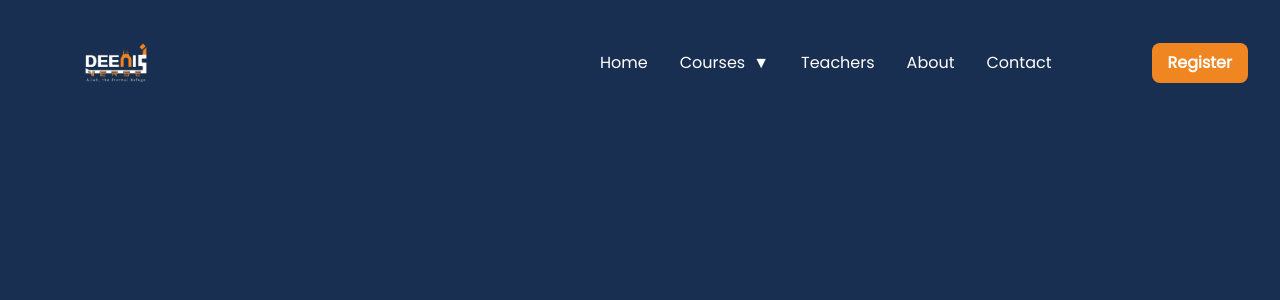
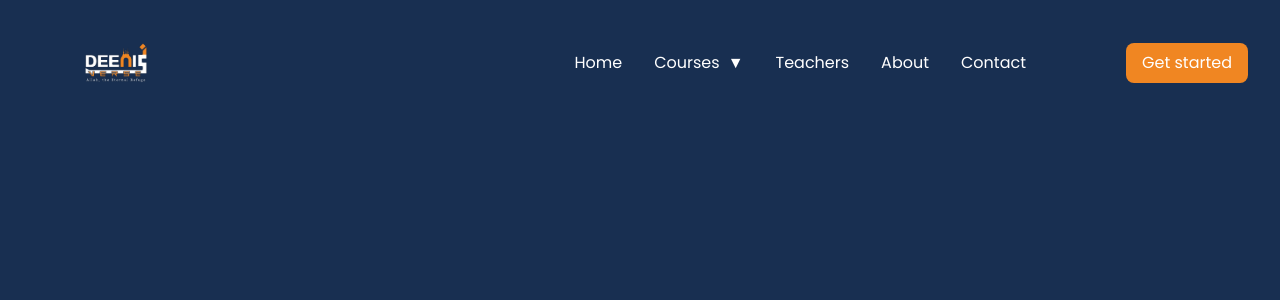
Before and after one commit to HibouDevv/deeniverse, a React (Vite) app: page / in a window 1280 px wide. Shown: the top 300 px of the page. Built offline with nearby package versions, Linux system fonts and the light colour scheme.

Commit message:
labelfixed

```diff
--- a/index.html
+++ b/index.html
@@ -22,7 +22,7 @@
     <meta charset="UTF-8" />
     <link rel="icon" type="image/svg+xml" href="/vite.svg" />
     <meta name="viewport" content="width=device-width, initial-scale=1.0" />
-    <title>Vite + React</title>
+    <title>Deeniverse</title>
   </head>
   <body>
     <div id="root"></div>
--- a/src/Components/Navbar/Navbar.jsx
+++ b/src/Components/Navbar/Navbar.jsx
@@ -82,8 +82,8 @@ const Navbar = () => {
             </a>
           </nav>
           <div className="flex items-center space-x-4">
-            <button className="bg-[#F08622] text-white font-semibold px-4 py-2 rounded-lg cursor-pointer">
-              Register
+            <button className="bg-[#F08622] text-white font-medium px-4 py-2 rounded-lg cursor-pointer">
+              Get started
             </button>
             <button
               className="md:hidden text-2xl"
```
